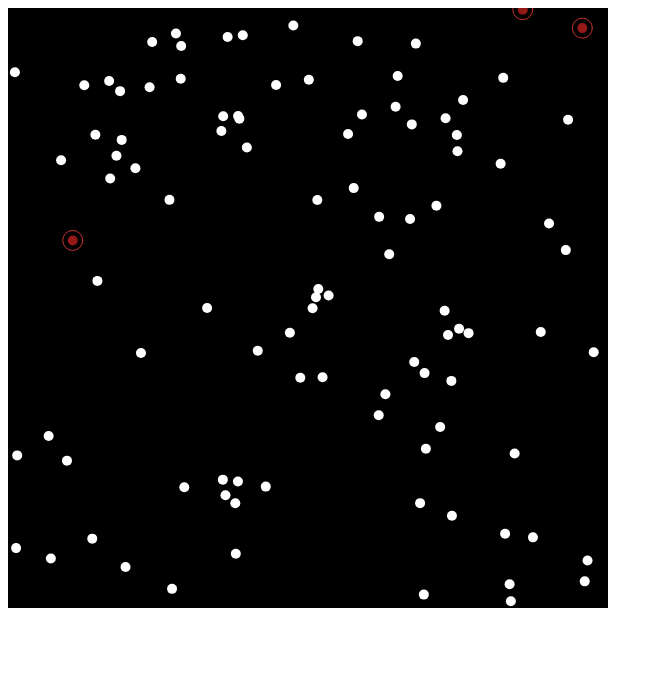
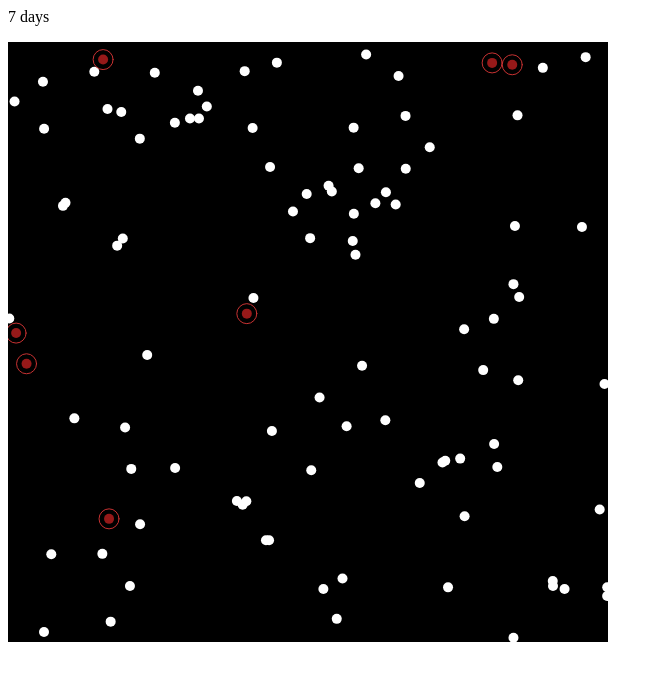
Before and after one commit to ShardulNalegave/pandemic-test, a website with bundled scripts: page public/index.html in a window 1280 px wide. Shown: the whole page, without its empty margins (0-663 px from the left). Built offline with nearby package versions, Linux system fonts and the light colour scheme.

Commit message:
Custom handlers for sketch events

```diff
--- a/public/index.html
+++ b/public/index.html
@@ -6,6 +6,8 @@
 </head>
 <body>
 
+	<p id="daysCounter">Loading...</p>
+
 	<script src="./index.js"></script>
 
 </body>
--- a/src/Human.ts
+++ b/src/Human.ts
@@ -98,7 +98,7 @@ export class Human implements IHuman {
 	 */
 	public checkForRecoveryOrDeath(recoveryDays: number, deathPercentage: number): void {
 		let res: number = Math.random()
-		if (res < deathPercentage) { this.infected = true; this.dead = false }
+		if (res < deathPercentage) { this.infected = false; this.dead = true }
 		else if (recoveryDays == this.daysSinceInfection) this.infected = false
 	}
 
--- a/src/Simulator.ts
+++ b/src/Simulator.ts
@@ -17,6 +17,11 @@ export interface SimulatorOptions {
 	daysForRecovery?: number
 	// Probability of dying
 	deathProbability?: number
+
+	// Sketch events
+	events?: {
+		draw?(simulator: Simulator): void
+	}
 }
 
 // Simulator class
@@ -29,7 +34,7 @@ export class Simulator {
 	// Config for simulator
 	private config: SimulatorOptions
 	// No of days passed
-	private _days: number = 0
+	public daysPassed: number = 0
 	// Frame counter to determine frame length
 	private _dayFinished: number = 0
 
@@ -60,7 +65,12 @@ export class Simulator {
 		this.sketch.setup = () => this.setup()
 
 		// Draw loop event
-		this.sketch.draw = () => this.draw()
+		this.sketch.draw = () => {
+			this.draw()
+			if (this.config.events?.draw) {
+				this.config.events.draw(this)
+			}
+		}
 	}
 
 	/**
@@ -76,7 +86,7 @@ export class Simulator {
 	public draw(): void {
 		this.sketch.background(0);
 		if (this._dayFinished == this.config.dayLength) {
-			this._days += 1
+			this.daysPassed += 1
 			this._dayFinished = 0
 			for (let i = 0; i < this.humans.length; i++) {
 				const human: Human = this.humans[i];
--- a/src/main.ts
+++ b/src/main.ts
@@ -6,10 +6,19 @@ import { Human } from './Human'
 
 // Main function
 function main(sketch: p5) {
+
+	let p: HTMLParagraphElement = <HTMLParagraphElement> document.querySelector("p#daysCounter")
+
 	const sim: Simulator = new Simulator(sketch, {
-		dayLength: 10,
+		dayLength: 60,
 		infectionProbability: 0.2,
-		infectionRadius: 20
+		infectionRadius: 20,
+
+		events: {
+			draw: (sim: Simulator) => {
+				p.innerHTML = `${sim.daysPassed} days`
+			}
+		}
 	})
 
 	for (let i = 0; i < 95; i++) {
```
